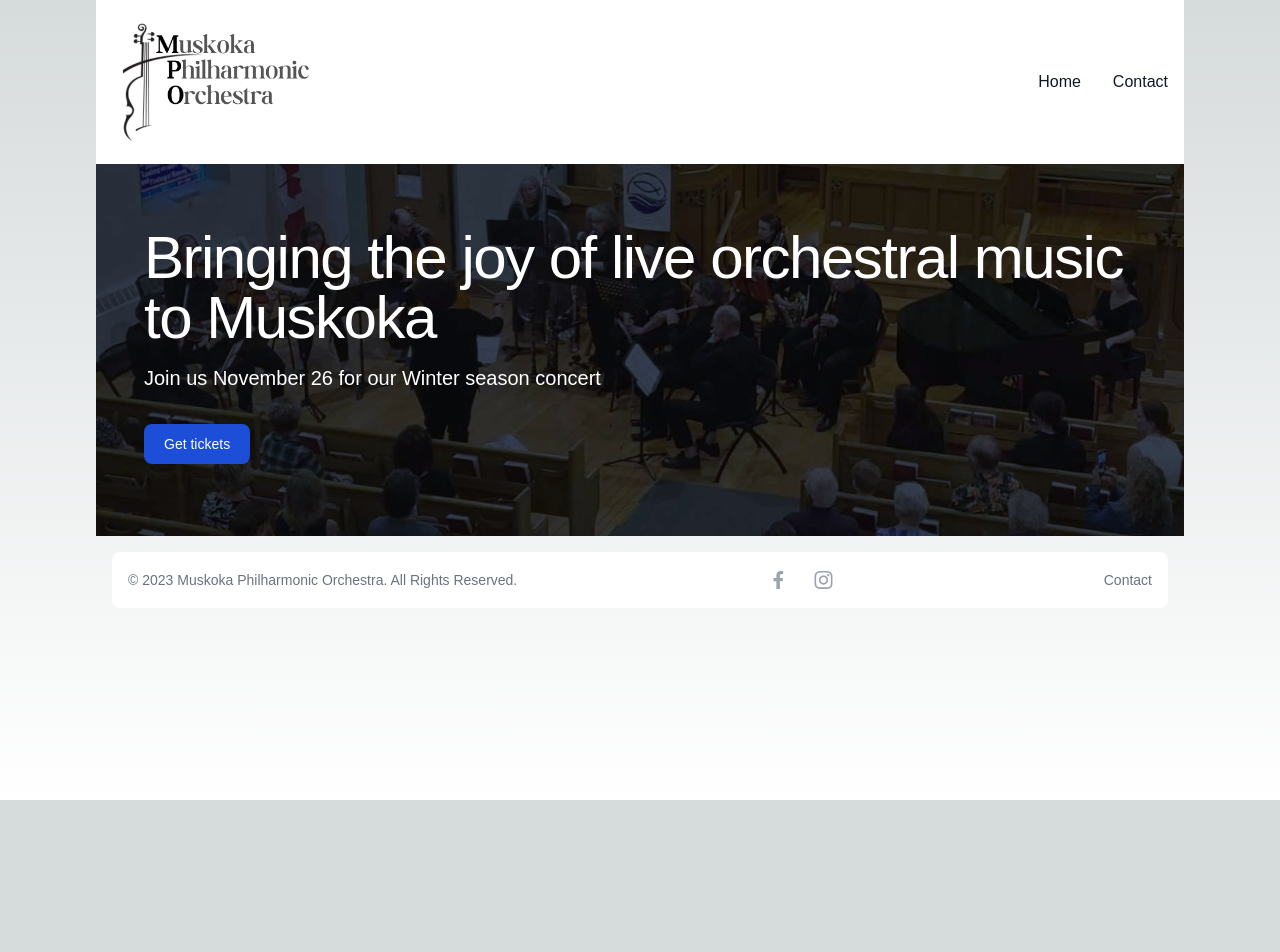
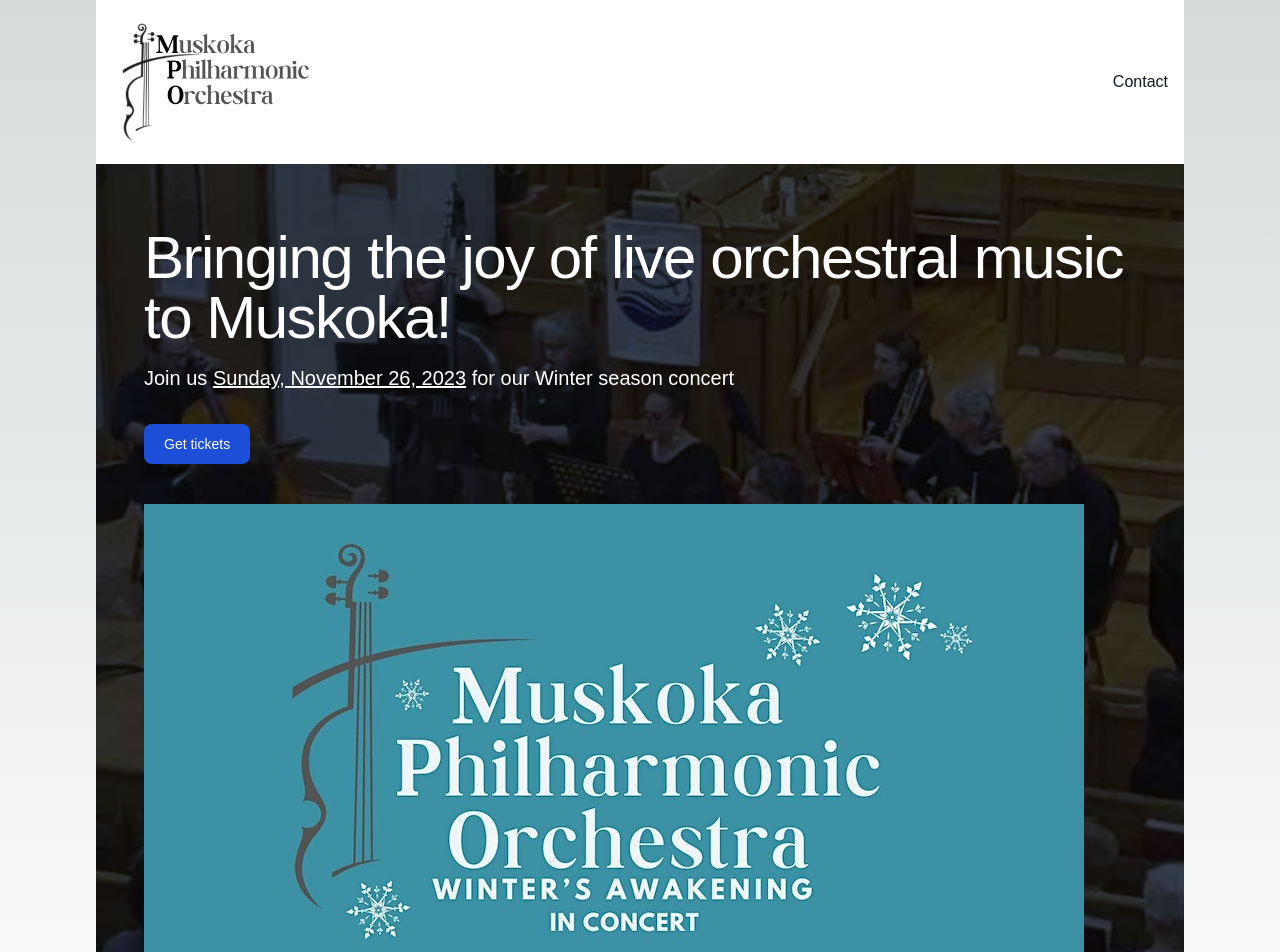
Before and after one commit to syntaxaire/muskokaphilharmonic.ca, a Next.js app: page / in a window 1280 px wide. Shown: the top 952 px of the page. Before the commit the page ends 800 px from the top, so only its background shows below. Built offline with nearby package versions, Linux system fonts and the light colour scheme; a web font is replaced by a local one.

Commit message:
Strip down more and add Nov 26 concert poster

```diff
--- a/components/footer.js
+++ b/components/footer.js
@@ -18,7 +18,10 @@
         </span>
         <ul className='flex flex-wrap items-center mt-3 text-sm font-medium text-gray-500 dark:text-gray-400 sm:mt-0'>
           <li>
-            <a href='#contact' className='hover:underline'>
+            <a
+              href='mailto:huntsvillemusicians@gmail.com'
+              className='hover:underline'
+            >
               Contact
             </a>
           </li>
--- a/components/navbar.js
+++ b/components/navbar.js
@@ -3,12 +3,8 @@
 const SiteNavbar = () => {
   const data = [
     {
-      text: 'Home',
-      href: '#',
-    },
-    {
       text: 'Contact',
-      href: '#contact',
+      href: 'mailto:huntsvillemusicians@gmail.com',
     },
   ];
   return (
--- a/components/splash.js
+++ b/components/splash.js
@@ -1,17 +1,21 @@
+import Image from 'next/image';
+
 export const Splash = () => {
   return (
     <section className="bg-[url('/concert.jpg')] bg-no-repeat bg-cover bg-center bg-gray-700 bg-blend-multiply ">
       <div className='relative py-8 px-4 mx-auto max-w-screen-lg text-white lg:py-16 z-1'>
         <div className='mb-6 max-w-screen-lg lg:mb-0'>
           <h1 className='mb-4 tracking-tight text-4xl md:text-5xl lg:text-6xl'>
-            Bringing the joy of live orchestral music to Muskoka
+            Bringing the joy of live orchestral music to Muskoka!
           </h1>
           <p className='mb-6 font-light text-white lg:mb-8 md:text-lg lg:text-xl'>
-            Join us November 26 for our Winter season concert
+            Join us <span className='underline'>Sunday, November 26, 2023</span>{' '}
+            for our Winter season concert
           </p>
           <a
-            href='#tickets'
+            href='https://www.eventbrite.com/e/muskoka-philharmonic-orchestra-in-concert-winters-awakening-tickets-742979560867?aff=oddtdtcreator'
             className='block py-2 pl-3 pr-4 rounded hover:bg-gray-100 md:hover:bg-transparent md:border-0 md:p-0 dark:text-white md:dark:hover:text-blue-500 dark:hover:bg-gray-700 dark:hover:text-white md:dark:hover:bg-transparent'
+            target='_blank'
           >
             <button
               type='button'
@@ -21,6 +25,13 @@
             </button>
           </a>
         </div>
+        <Image
+          className='mt-8'
+          src='/events/2023-11-26/winters_awakening.jpg'
+          alt="Winter's Awakening concert poster for November 26, 2023"
+          width='940'
+          height='470'
+        />
       </div>
     </section>
   );
```
Also changed, not shown: public/events/2023-11-26/winters_awakening.jpg (added).
